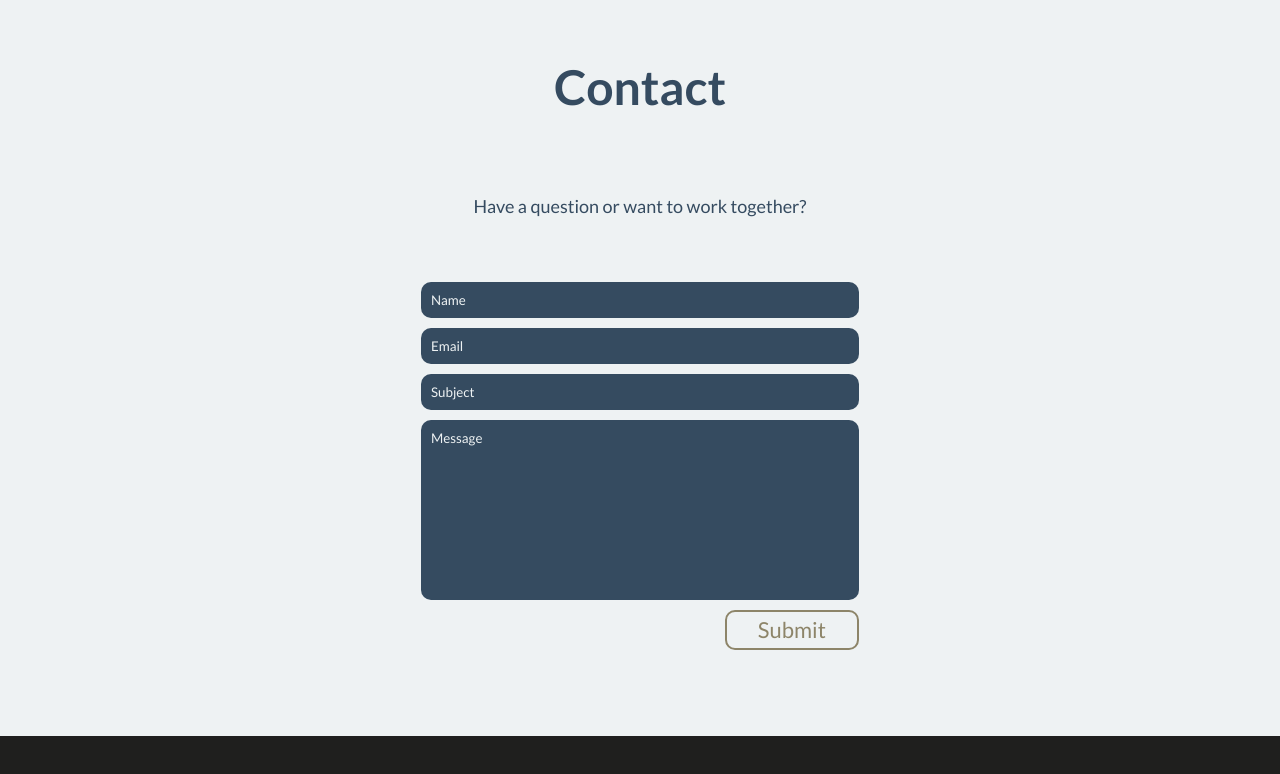
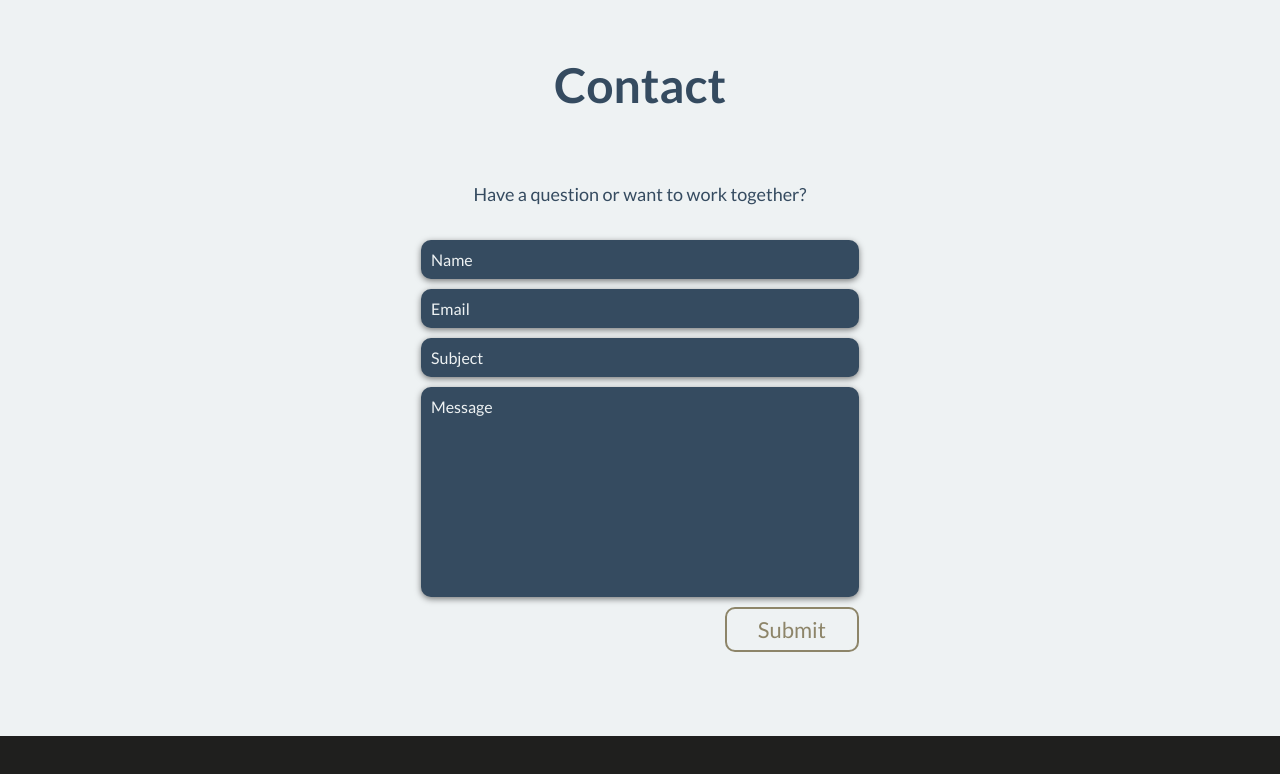
Before and after one commit to cbrilliant20/cb-portfolio, a React (Create React App) app in the folder portfolio/: page / in a window 1280 px wide. Shown: the part 2581-3355 px from the top of the page. Built offline with nearby package versions, Linux system fonts and the light colour scheme.

Commit message:
resume updated

```diff
--- a/portfolio/src/App.css
+++ b/portfolio/src/App.css
@@ -15,7 +15,7 @@ button {
   border: 2px solid #8d8569 !important;
   transition: 1s !important;
   border-radius: 10px;
-  outline: none;
+  outline: none !important;
   text-align: center;
   cursor: pointer;
 }
--- a/portfolio/src/screens/About/About.jsx
+++ b/portfolio/src/screens/About/About.jsx
@@ -55,7 +55,7 @@ const About = () => {
             Tools - GitHub, CLI, VSCode
           </p>
           <a
-            href="https://drive.google.com/file/d/1vlz5YehU4Os8MSC71RiDEg23T0HB19mb/view?usp=sharing"
+            href="https://drive.google.com/file/d/1zoiL5Yb4vIYhzyxiqpL-CjFKSxyzPcoS/view?usp=sharing"
             target="_blank"
             rel="noreferrer"
           >
--- a/portfolio/src/screens/Contact/Contact.css
+++ b/portfolio/src/screens/Contact/Contact.css
@@ -28,10 +28,11 @@
 #contact-container form input,
 textarea {
   padding: 10px;
-  font-size: 18;
+  font-size: 16px;
   border: none;
   color: #eef2f3;
   background-color: #354b60;
+  box-shadow: 0px 2px 6px rgba(0, 0, 0, 0.5);
 }
 
 #contact-container form input::placeholder,
@@ -42,15 +43,14 @@ textarea::placeholder {
 #contact-container button {
   width: 30%;
   align-self: flex-end;
-  height: 40px;
+  height: 45px;
   font-size: 22px;
   padding: none;
 }
 
 #contact-container p {
-  margin: 40px 0 60px 0;
+  margin: 30px 0 30px 0;
   font-size: 18px;
-  /* color: #0093e9; */
 }
 
 @media only screen and (max-width: 1080px) {
--- a/portfolio/src/screens/Portfolio/Portfolio.css
+++ b/portfolio/src/screens/Portfolio/Portfolio.css
@@ -39,6 +39,7 @@
   text-align: left;
   font-size: 18px;
   transition: 0.5s;
+  border-radius: 10px;
 }
 
 .card-top {
```
